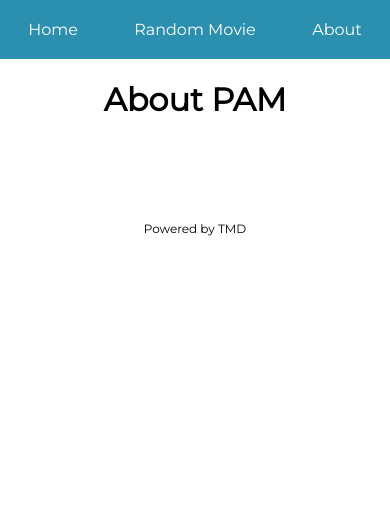
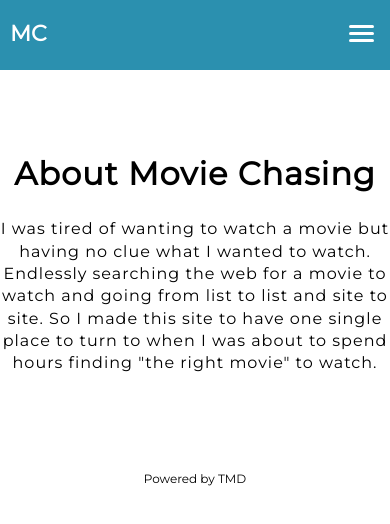
Before and after one commit to samirergaibi/chasing-movies, a React (Create React App) app: page /about in a window 390 px wide. Shown: the top 524 px of the page. Built offline with nearby package versions, Linux system fonts and the light colour scheme; no server answers.

Commit message:
feat(): hamburger menu for mobile units

```diff
--- a/src/components/App.js
+++ b/src/components/App.js
@@ -14,9 +14,15 @@ function App() {
 
   return (
     <Fragment>
-      <Nav/>
+      <Nav />
       <main css={{
-        textAlign: "center"
+        textAlign: "center",
+        letterSpacing: "1px",
+        lineHeight: 1.4,
+        marginTop: "18vh",
+        "@media(min-width: 1025px)": {
+          marginTop: "initial"
+        }
       }}>
         <Router>
           <Home path="/" />
--- /dev/null
+++ b/src/components/HamburgerButton.js
@@ -0,0 +1,60 @@
+/** @jsx jsx */
+import { jsx } from "@emotion/core";
+import { useState, useEffect } from "react";
+
+const HamburgerButton = ({ showOrHideMenu, menuIsShowing }) => {
+  const [hamburgerLine] = useState({
+    width: 25,
+    backgroundColor: "#fff",
+    height: 3,
+    display: "block",
+    margin: "4px auto",
+    borderRadius: "10px",
+    transition: "all 0.3s"
+  });
+
+  const [hamburgerLineTop, setHamburgerLineTop] = useState(hamburgerLine);
+  const [hamburgerLineMiddle, setHamburgerLineMiddle] = useState(hamburgerLine);
+  const [hamburgerLineBottom, setHamburgerLineBottom] = useState(hamburgerLine);
+
+  useEffect(() => {
+    if (menuIsShowing) {
+      setHamburgerLineTop({
+        ...hamburgerLine,
+        transform: "rotate(45deg) translateY(5px) translateX(5px)"
+      });
+      setHamburgerLineMiddle({
+        ...hamburgerLine,
+        opacity: 0,
+        transform: "rotate(-45deg)"
+      });
+      setHamburgerLineBottom({
+        ...hamburgerLine,
+        transform: "rotate(-45deg) translateY(-6px) translateX(5px)"
+      });
+    } else {
+      setHamburgerLineTop(hamburgerLine);
+      setHamburgerLineMiddle(hamburgerLine);
+      setHamburgerLineBottom(hamburgerLine);
+    }
+  }, [menuIsShowing, hamburgerLine]);
+
+  return (
+    <button
+      onClick={showOrHideMenu}
+      css={{
+        backgroundColor: "transparent",
+        border: "none",
+        outline: "none",
+        position: "relative",
+        zIndex: 99
+      }}
+    >
+      <span css={hamburgerLineTop}></span>
+      <span css={hamburgerLineMiddle}></span>
+      <span css={hamburgerLineBottom}></span>
+    </button>
+  );
+};
+
+export default HamburgerButton;
--- /dev/null
+++ b/src/components/HamburgerMenu.js
@@ -0,0 +1,78 @@
+/** @jsx jsx */
+import { jsx } from "@emotion/core";
+import { useState, useEffect } from "react";
+import { Link } from "@reach/router";
+
+import HamburgerButton from "./HamburgerButton";
+
+const HamburgerMenu = ({ showOrHideMenu, menuIsShowing }) => {
+
+  const [menuPosition, setMenuPosition] = useState(100);
+  const [menuOpacity, setMenuOpacity] = useState(0);
+
+  useEffect(() => {
+    if(menuIsShowing){
+      setMenuPosition(0);
+      setMenuOpacity(100);
+    } else {
+      setMenuPosition(100);
+      setMenuOpacity(0);
+    }
+  }, [menuIsShowing]);
+
+  return (
+    <div
+      css={{
+        "@media(min-width: 1025px)": {
+          display: "none"
+        }
+      }}
+    >
+      <HamburgerButton
+        showOrHideMenu={showOrHideMenu}
+        menuIsShowing={menuIsShowing}
+      />
+      <div
+        css={{
+          position: "fixed",
+          top: "0",
+          left: `${menuPosition}vw`,
+          opacity: menuOpacity,
+          height: "100vh",
+          width: "100vw",
+          backgroundColor: "#2b90af",
+          transition: "all 0.4s"
+        }}
+      >
+        <div
+          css={{
+            display: "flex",
+            flexDirection: "column",
+            justifyContent: "space-around",
+            marginTop: "20vh",
+            marginLeft: "10px",
+            "> a": {
+              textDecoration: "none",
+              color: "#fff",
+              fontSize: 28,
+              fontWeight: 600,
+              marginTop: "8vh"
+            }
+          }}
+        >
+          <Link to="/chase-movie" onClick={showOrHideMenu}>
+            Random Movie
+          </Link>
+          <Link to="/chase-movie" onClick={showOrHideMenu}>
+            Movie By Genre
+          </Link>
+          <Link to="/about" onClick={showOrHideMenu}>
+            About
+          </Link>
+        </div>
+      </div>
+    </div>
+  );
+};
+
+export default HamburgerMenu;
--- /dev/null
+++ b/src/components/Logo.js
@@ -0,0 +1,26 @@
+/** @jsx jsx */
+import { jsx } from "@emotion/core";
+import { Link } from "@reach/router";
+
+const Logo = ({ hideMenu }) => {
+  return (
+    <Link
+      onClick={hideMenu}
+      to="/"
+      css={{
+        marginLeft: 10,
+        fontWeight: 800,
+        fontSize: 22,
+        position: "relative",
+        zIndex: 99,
+        "@media(min-width: 1025px)": {
+          display: "none"
+        }
+      }}
+    >
+      MC
+    </Link>
+  );
+};
+
+export default Logo;
--- a/src/components/Nav.js
+++ b/src/components/Nav.js
@@ -1,26 +1,72 @@
 /** @jsx jsx */
 import { jsx } from "@emotion/core";
-import { Fragment } from "react";
+import { Fragment, useState } from "react";
 import { Link } from "@reach/router";
 
+import Logo from "./Logo";
+import HamburgerMenu from "./HamburgerMenu";
+
 const Nav = () => {
+  const linkStyle = {
+    display: "none",
+    "@media(min-width: 1025px)": {
+      display: "initial"
+    }
+  };
+
+  const [menuIsShowing, setMenuIsShowing] = useState(false);
+
+  const showOrHideMenu = () => {
+    if (menuIsShowing) {
+      setMenuIsShowing(false);
+    } else {
+      setMenuIsShowing(true);
+    }
+  };
+  const hideMenu = () => {
+    if (menuIsShowing) {
+      setMenuIsShowing(false);
+    }
+  };
+
   return (
     <Fragment>
       <nav
         css={{
           display: "flex",
-          justifyContent: "space-around",
+          justifyContent: "space-between",
+          position: "fixed",
+          left: 0,
+          right: 0,
+          top: 0,
           backgroundColor: "#2b90af",
-          padding: "20px 0",
+          padding: "20px 10px 20px 0",
           "> a": {
+            fontSize: "22px",
             color: "#fff",
-            textDecoration: "none",
+            textDecoration: "none"
+          },
+          "@media(min-width: 1025px)": {
+            position: "initial",
+            justifyContent: "space-around"
           }
         }}
       >
-        <Link to="/">Home</Link>
-        <Link to="/chase-movie">Random Movie</Link>
-        <Link to="/about">About</Link>
+        <Logo hideMenu={hideMenu} />
+        <HamburgerMenu
+          showOrHideMenu={showOrHideMenu}
+          menuIsShowing={menuIsShowing}
+        />
+        <Link css={linkStyle} to="/">Home</Link>
+        <Link css={linkStyle} to="/chase-movie">
+          Random Movie
+        </Link>
+        <Link css={linkStyle} to="/chase-movie">
+          Movie By Genre
+        </Link>
+        <Link css={linkStyle} to="/about">
+          About
+        </Link>
       </nav>
     </Fragment>
   );
--- a/src/pages/About.js
+++ b/src/pages/About.js
@@ -5,7 +5,8 @@ import { Fragment } from "react";
 const Home = () => {
   return(
     <Fragment>
-      <h1>About PAM</h1>
+      <h1>About Movie Chasing</h1>
+      <p>I was tired of wanting to watch a movie but having no clue what I wanted to watch. Endlessly searching the web for a movie to watch and going from list to list and site to site. So I made this site to have one single place to turn to when I was about to spend hours finding "the right movie" to watch.</p>
     </Fragment>
   );
 }
--- a/src/pages/Movie.js
+++ b/src/pages/Movie.js
@@ -13,7 +13,8 @@ const Movie = ({ movieId }) => {
 
   useEffect(() => {
     getMovie(movieId).then(resp => setMovie(resp));
-  }, []);
+  }, [movieId]);
+
   console.log(movie);
   return(
     <Fragment>
```
Also changed, not shown: public/index.html (+0 -23 lines), 1 other file (tests, documents, lock files or other folders).
